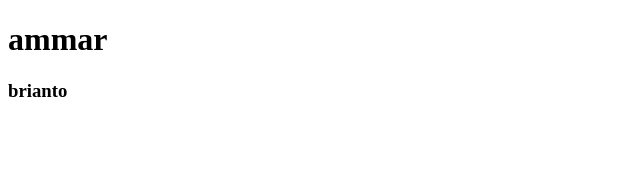
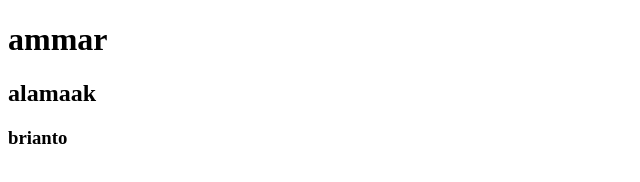
Before and after one commit to bachtiarmr/buku-tata-usaha, a plain HTML site: page index.html in a window 1280 px wide. Shown: the whole page, without its empty margins (0-640 px from the left). Drawn offline with Linux system fonts and the light colour scheme.

Commit message:
tengok dlu

```diff
--- a/index.html
+++ b/index.html
@@ -7,6 +7,8 @@
 </head>
 <body>
     <h1>ammar</h1>
+    <h2>alamaak</h2>
     <h3>brianto</h3>
+
 </body>
 </html>
```
